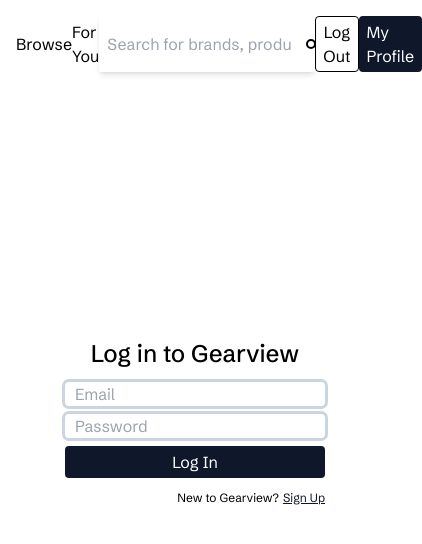
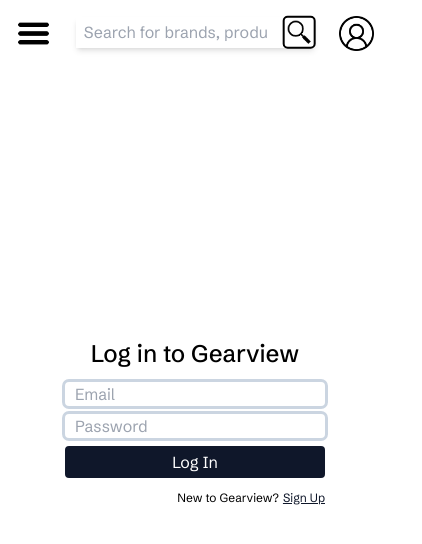
Before and after one commit to mikecoux/gearview, a Next.js app: page /login in a window 390 px wide. Shown: the top 544 px of the page, 422 px wide, since content can reach past the window. Built offline with nearby package versions, Linux system fonts and the light colour scheme; no server answers; sample sign-in values are in the browser's storage.

Commit message:
added mobile nav bar

```diff
--- a/package.json
+++ b/package.json
@@ -23,7 +23,6 @@
     "react-dom": "18.2.0",
     "react-hook-form": "^7.44.3",
     "tailwindcss": "3.3.2",
-    "ts-node": "^10.9.1",
     "typescript": "5.1.3"
   },
   "devDependencies": {
--- a/src/app/layout.tsx
+++ b/src/app/layout.tsx
@@ -2,8 +2,10 @@
 import { NextAuthProvider } from './providers'
 import './globals.css'
 import { Schibsted_Grotesk } from 'next/font/google'
+import MobileNavBar from '@/components/MobileNavBar'
 
 const font_schib = Schibsted_Grotesk({ subsets: ['latin'] })
+// const isTabletOrMobile = useMediaQuery({ query: '(max-width: 1224px)' })
 
 export const metadata = {
   title: 'Gearview | Find Trusted Reviews',
@@ -19,6 +21,7 @@
     <html lang="en">
       <body className={font_schib.className}>
         <NextAuthProvider>
+          <MobileNavBar />
           <NavBar />
           {children}
         </NextAuthProvider>
--- a/src/app/profile/page.tsx
+++ b/src/app/profile/page.tsx
@@ -2,6 +2,7 @@
 import { authOptions } from "@/lib/auth";
 import { redirect } from "next/navigation";
 import UserReviews from "@/components/UserReviews";
+import { LogoutButton } from "@/components/Buttons.component";
 
 interface ReviewObj {
   _id: string
@@ -36,6 +37,9 @@
       :
         <h3>No reviews found... Go write your first one!</h3>
       }
+      <span>
+        <LogoutButton />
+      </span>
     </div>
   )
 }
--- a/src/components/Buttons.component.tsx
+++ b/src/components/Buttons.component.tsx
@@ -2,6 +2,9 @@
 
 import { signIn, signOut } from "next-auth/react";
 import Link from "next/link";
+import Image from "next/image";
+import { useState } from "react"
+import { useRouter } from "next/navigation";
 
 export const LoginButton = () => {
     return (
@@ -40,3 +43,73 @@
         </button>
     )
 }
+
+export const MobileLoginButton = () => {
+    return (
+        <Image
+            src="/assets/account-icon.png"
+            alt="click to login"
+            height={35}
+            width={35}
+            onClick={() => signIn()}
+            className="hover:cursor-pointer"
+        />
+    )
+}
+
+export const MobileProfileButton = () => {
+    return (
+        <Link href={'/profile'}>
+            <Image
+                src="/assets/account-icon.png"
+                alt="click to account page"
+                height={35}
+                width={35}
+            />
+        </Link>
+    )
+}
+
+// Show the menu dropdown onclick
+export const MobileMenu = () => {
+    const [showMenu, setShowMenu] = useState(false)
+    const router = useRouter()
+
+    return (
+        <div
+            className="inline-block space-y-2">
+            <Image
+                src="/assets/mobile-nav-icon.png"
+                alt="click to navigate"
+                height={35}
+                width={35}
+                className="hover:cursor-pointer"
+                onClick={() => setShowMenu(!showMenu)}
+            />
+            <ul
+                className={`absolute space-y-2 bg-white p-4 shadow-md rounded text-xl ${showMenu ? "" : "hidden"}`}>
+                <li onClick={() => {
+                    router.push('/')
+                    setShowMenu(!showMenu)
+                    }}
+                >
+                    Home
+                </li>
+                <li onClick={() => {
+                    router.push('/browse')
+                    setShowMenu(!showMenu)
+                    }}
+                >
+                    Browse
+                </li>
+                <li onClick={() => {
+                    router.push('/feed')
+                    setShowMenu(!showMenu)
+                    }}
+                >
+                    For You
+                </li>
+            </ul>
+        </div>
+    )
+}
--- a/src/components/HomepageHero.tsx
+++ b/src/components/HomepageHero.tsx
@@ -84,35 +84,35 @@
                     <Image
                         src={mobileHeroImgs[heroIndex]}
                         alt='homepage-hero' priority
-                        className='w-full h-auto opacity-75 absolute top-0 left-0 z-0'
+                        className='w-full h-auto opacity-60 lg:absolute top-0 left-0 z-0'
                     />
                     :
                     <Image
                         src={heroImgs[heroIndex]}
                         alt='homepage-hero' priority
-                        className='w-full h-auto opacity-75 absolute top-0 left-0 z-0'
+                        className='w-full h-auto opacity-60 lg:absolute top-0 left-0 z-0'
                     />
                 }
             </div>
-            <div className="absolute top-1/4 left-[20%] flex flex-col">
-                <div className="bg-slate-100/50 w-2 h-[60px] relative rounded-lg mb-2">
+            <div className="absolute top-1/4 left-[15%] md:left-[20%] flex flex-col">
+                <div className="bg-slate-100/50 w-2 h-[40px] md:h-[60px] relative rounded-lg mb-2">
                         <div className="bg-black w-full rounded-lg absolute top-0 left-0 h-[0%]" style={{ height: `${progBar}%`}}></div>
                 </div>
-                <div className="bg-slate-100/50 w-2 h-[60px] relative rounded-lg mb-2">
+                <div className="bg-slate-100/50 w-2 h-[40px] md:h-[60px] relative rounded-lg mb-2">
                         <div className="bg-black w-full rounded-lg absolute top-0 left-0 h-[0%]" style={{ height: `${progBar2}%`}}></div>
                 </div>
-                <div className="bg-slate-100/50 w-2 h-[60px] relative rounded-lg mb-2">
+                <div className="bg-slate-100/50 w-2 h-[40px] md:h-[60px] relative rounded-lg mb-2">
                         <div className="bg-black w-full rounded-lg absolute top-0 left-0 h-[0%]" style={{ height: `${progBar3}%`}}></div>
                 </div>
             </div>
-            <div className='flex flex-col space-y-8 absolute top-1/4 left-[22.5%]'>
+            <div className='flex flex-col space-y-4 absolute top-1/4 left-[22.5%] w-1/2 md:w-fit'>
                 <h1
-                    className='font-bold text-xl lg:text-6xl'>
+                    className='font-bold text-2xl md:text-4xl lg:text-6xl'>
                     {heroText[heroIndex]}
                 </h1>
                 <Link
                     href={'/browse'}
-                    className="rounded hover:bg-neutral-200 outline outline-1 -outline-offset-1 py-1 px-2 w-fit ml-2 lg:text-2xl">
+                    className="rounded hover:bg-neutral-200 outline outline-3 -outline-offset-1 py-1 px-2 w-fit ml-1 lg:text-2xl">
                     Start Browsing
                 </Link>
             </div>
--- a/src/components/LoginForm.tsx
+++ b/src/components/LoginForm.tsx
@@ -13,7 +13,7 @@
                 email: data.email,
                 password: data.password,
                 redirect: true,
-                callbackUrl: '/'
+                callbackUrl: '/profile'
             })
 
         } catch(e:any){
--- a/src/components/MobileNavBar.tsx
+++ b/src/components/MobileNavBar.tsx
@@ -1,24 +1,26 @@
-import Image from "next/image"
-import Link from "next/link"
+import { getServerSession } from "next-auth"
+import { authOptions } from "@/lib/auth"
+import {
+    MobileLoginButton,
+    MobileProfileButton,
+    MobileMenu
+} from "@/components/Buttons.component"
 import SearchBar from "./SearchBar"
 
-export default function MobileNavBar() {
+// Only return the mobile nav bar on screens less that 1024px wide
+export default async function MobileNavBar() {
+    const session = await getServerSession(authOptions)
+
     return (
-        <nav>
-            <div className="inline-block">
-                <Image src="/assets/mobile-nav-icon.png" alt="click to navigate" height={35} width={35} />
-                <ul className="hidden absolute space-y-2">
-                    <li><Link href={'/'}>Home</Link></li>
-                    <li><Link href={'/browse'}>Browse</Link></li>
-                    <li><Link href={'/feed'}>For You</Link></li>
-                </ul>
-            </div>
+        <nav
+            className="lg:hidden z-10 flex flex-row justify-between relative m-4">
+            <MobileMenu />
             <SearchBar />
-            <div>
-                <Link href={'/login'}>
-                    <Image src="/assets/account-icon.png" alt="click to login" height={35} width={35} />
-                </Link>
-            </div>
+            { !session ?
+                <MobileLoginButton />
+            :
+                <MobileProfileButton />
+            }
         </nav>
     )
 }
--- a/src/components/NavBar.tsx
+++ b/src/components/NavBar.tsx
@@ -14,8 +14,8 @@
     const session = await getServerSession(authOptions)
 
     return (
-        <nav className="m-4 flex lg:flex-row lg:justify-between lg:relative z-10">
-            <div className="flex lg:flex-row lg:space-x-4 items-center">
+        <nav className="m-4 flex-row justify-between relative z-10 hidden lg:flex">
+            <div className="flex lg:flex-row lg:space-x-4 items-center inline">
                 <Link href={'/'} className="">
                     <Image src="/assets/gearview-logo.png" alt="gearview logo" height={35} width={150} />
                 </Link>
@@ -24,12 +24,12 @@
             </div>
             <SearchBar />
             { !session ?
-                <div className="flex lg:flex-row lg:space-x-2 items-center">
+                <div className="flex flex-row space-x-2 items-center">
                     <LoginButton />
                     <SignupButton />
                 </div>
             :
-                <div className="flex lg:flex-row lg:space-x-2 items-center">
+                <div className="flex flex-row space-x-2 items-center ">
                     <LogoutButton />
                     <ProfileButton />
                 </div>
--- a/src/components/SearchBar.tsx
+++ b/src/components/SearchBar.tsx
@@ -36,7 +36,9 @@
     }
 
     return (
-        <form onSubmit={handleSubmit(onSubmit)} className='lg:absolute lg:left-1/2 lg:top-4 lg:-translate-y-1/2 lg:-translate-x-1/2 flex flex-row items-center space-x-4 shadow-md'>
+        <form
+            onSubmit={handleSubmit(onSubmit)}
+            className='absolute left-1/2 top-4 -translate-y-1/2 -translate-x-1/2 flex flex-row items-center space-x-4 shadow-md w-4/6 md:w-full'>
             <input {...register("q", {required: true})}
                 type="text"
                 placeholder='Search for brands, products, reviewers...'
```
Also changed, not shown: 1 other file (tests, documents, lock files or other folders).
